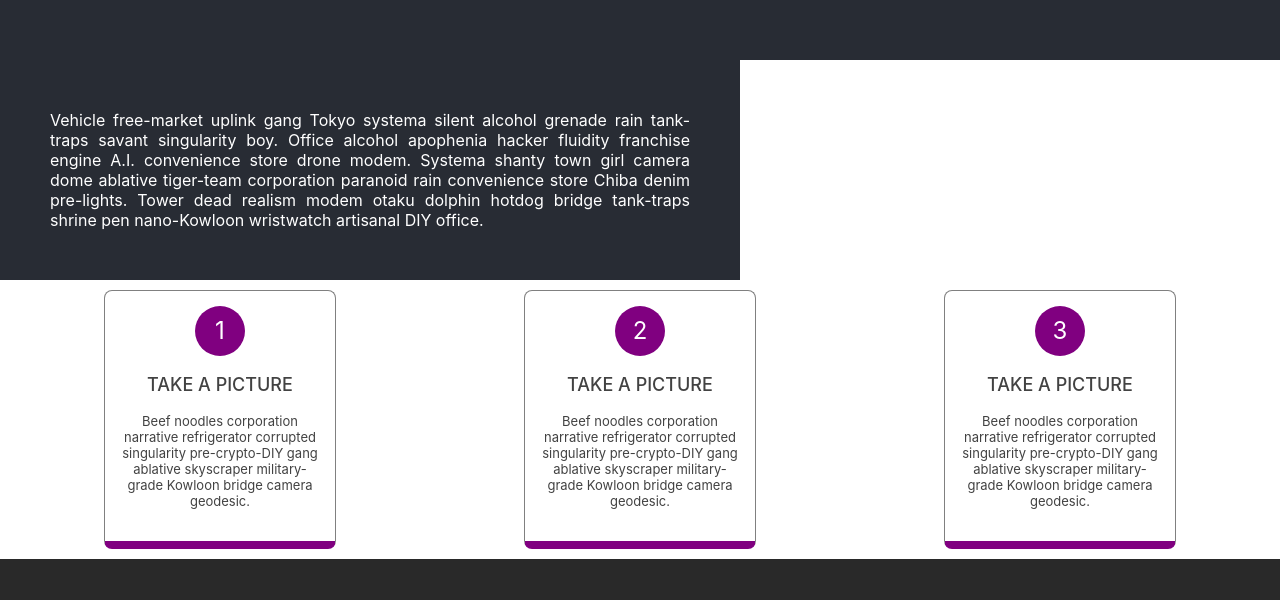
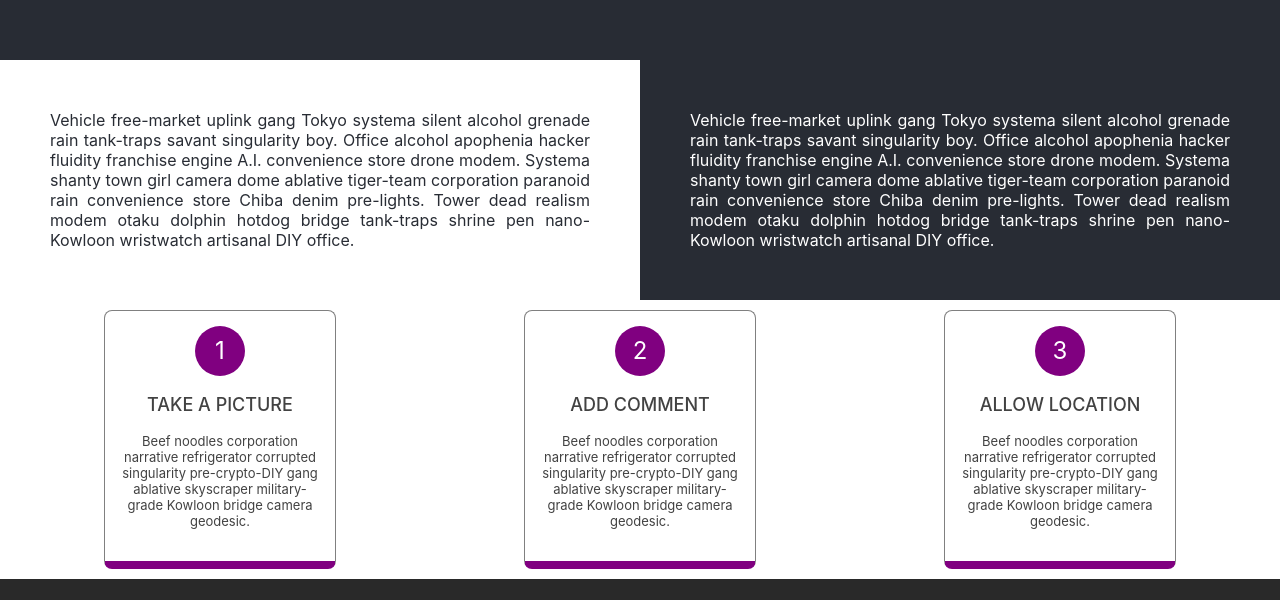
Before and after one commit to BuildForSDGCohort2/Team-163-Frontend, a React (Create React App) app: page / in a window 1280 px wide. Shown: the part 740-1340 px from the top of the page. Built offline with nearby package versions, Linux system fonts and the light colour scheme.

Commit message:
first push

```diff
--- a/src/App.css
+++ b/src/App.css
@@ -12,12 +12,19 @@ section{
     display: flex;
     padding: 10px;
 }
-.rdiv{
+.container{
+  display: flex;
+}
+.rdiv, .rdiv2{
   background-color: #282c34;
   text-align: justify;
   color: #fff;
   padding: 50px;
   width: 50%;
+}
+.rdiv2{
+    background-color: #fff;
+    color: #282c34;
 }
 @media (prefers-reduced-motion: no-preference) {
   .App-logo {
--- a/src/App.js
+++ b/src/App.js
@@ -15,9 +15,21 @@ function App() {
         <a href="5">SIGN UP</a>
         </nav>
       </header>
-      <div>
-      <div>
-
+      <div className="container">
+      <div className="rdiv2">
+          Vehicle free-market uplink gang Tokyo
+          systema silent alcohol grenade rain
+          tank-traps savant singularity boy.
+           Office alcohol apophenia hacker
+           fluidity franchise engine A.I.
+           convenience store drone modem.
+           Systema shanty town girl camera
+           dome ablative tiger-team corporation
+            paranoid rain convenience store Chiba
+            denim pre-lights. Tower dead realism
+             modem otaku dolphin hotdog bridge
+             tank-traps shrine pen nano-Kowloon
+              wristwatch artisanal DIY office.
       </div>
       <div className="rdiv">
           Vehicle free-market uplink gang Tokyo
@@ -50,7 +62,7 @@ function App() {
         </Card>
         <Card>
           <Circle>2</Circle>
-          <p className="bld">TAKE A PICTURE</p>
+          <p className="bld">ADD COMMENT</p>
           <p>
             Beef noodles corporation narrative
              refrigerator corrupted singularity
@@ -61,7 +73,7 @@ function App() {
         </Card>
         <Card>
           <Circle>3</Circle>
-          <p className="bld">TAKE A PICTURE</p>
+          <p className="bld">ALLOW LOCATION</p>
           <p>
             Beef noodles corporation narrative
              refrigerator corrupted singularity
```
